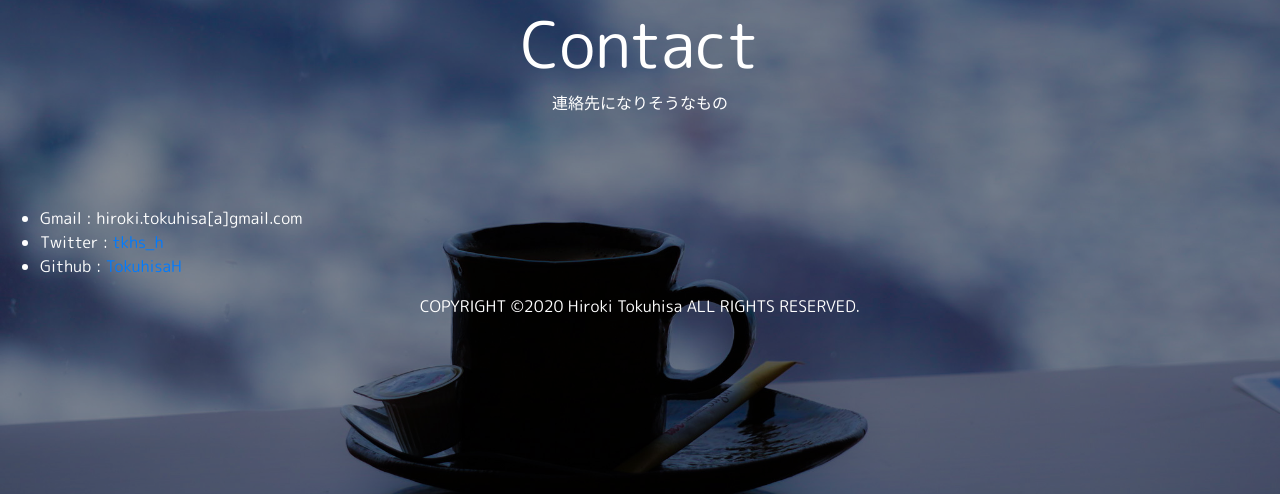
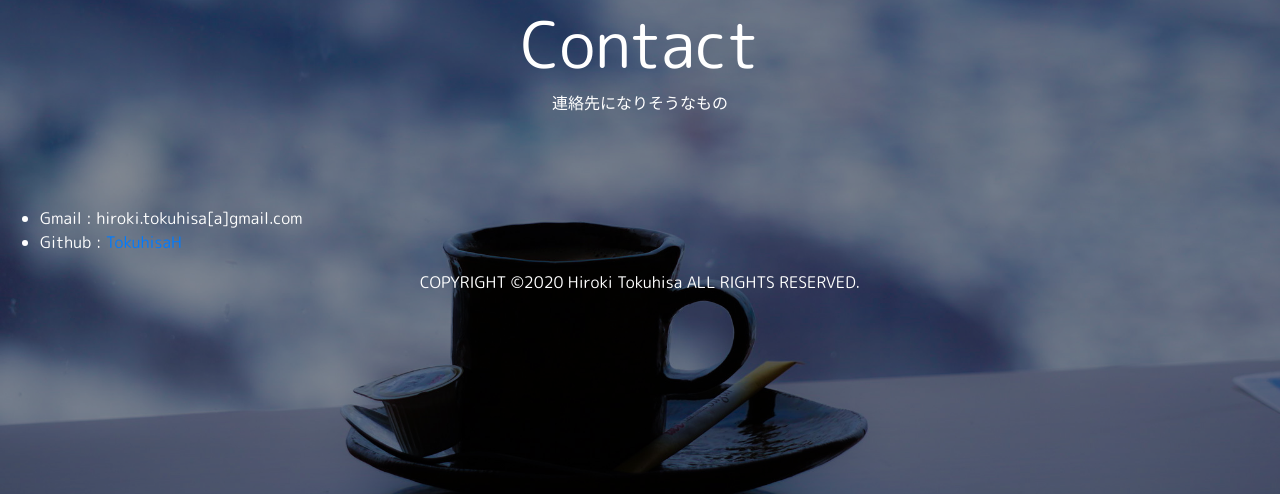
Before and after one commit to TokuhisaH/MyPortfolio, a Django app: page /contact/ in a window 1280 px wide. Shown: the part 202-696 px from the top of the page. Run offline with Django 3.2, Linux system fonts and the light colour scheme; some libraries are stand-ins or nearby versions.

Commit message:
delete twitter

```diff
--- a/templates/contact.html
+++ b/templates/contact.html
@@ -14,7 +14,6 @@
   </div>
     <ul style="color: #FFFFFF;">
      <li>Gmail : hiroki.tokuhisa[a]gmail.com</li>
-     <li>Twitter : <a href="https://twitter.com/tokhs_h">tkhs_h</a></li>
      <li>Github : <a href="https://github.com/TokuhisaH">TokuhisaH</a></li>
     </ul>
 </body>
```
